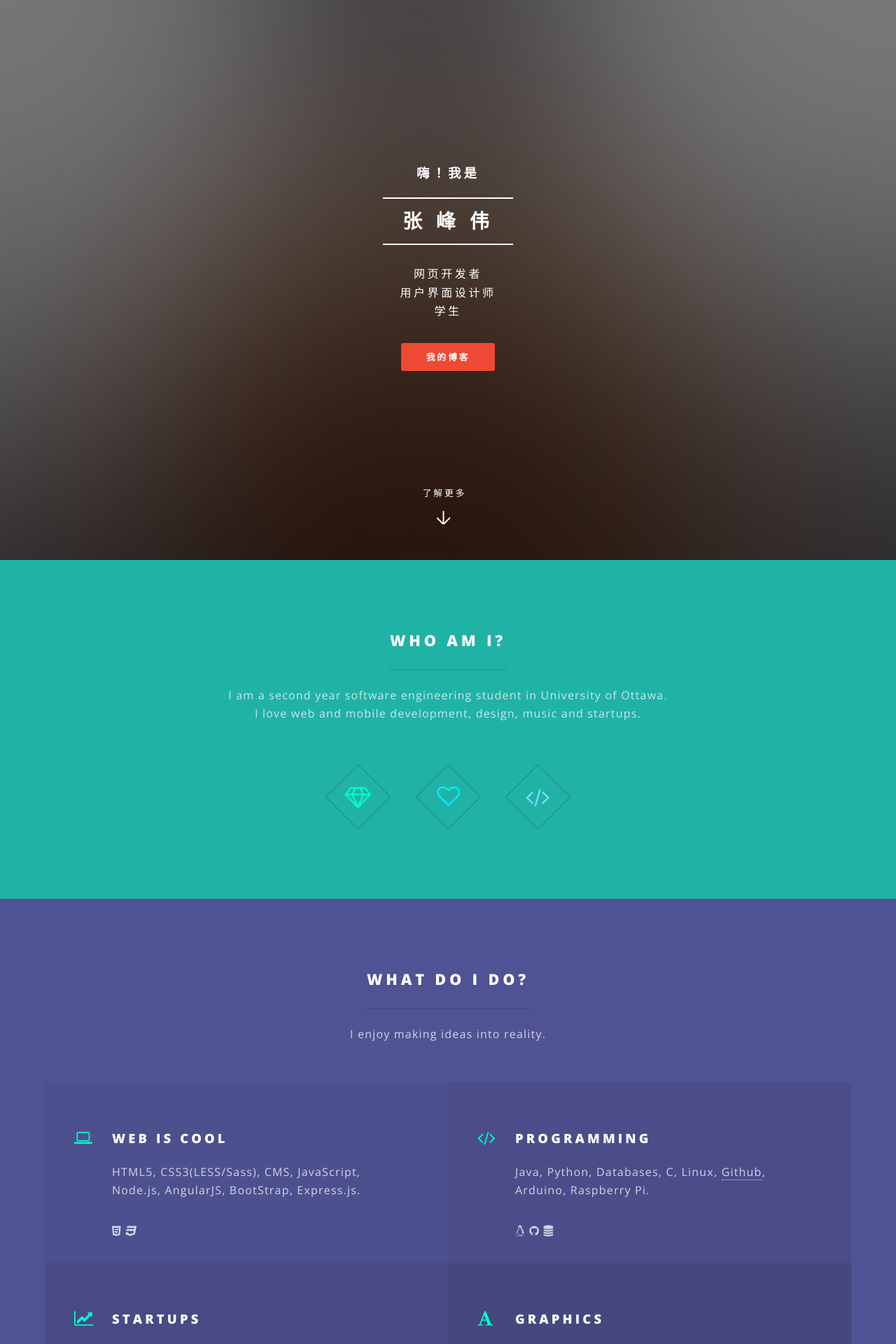
After one commit to JerryFZhang/Jerry.work, a PHP site: page /index-zh.php in a window 1280 px wide. The commit adds this page. Shown: the top 1920 px of the page at 70% size. Run offline with PHP 8.4, Linux system fonts and the light colour scheme.

Commit message:
Setting up multilingualism

```diff
--- /dev/null
+++ b/home-zh.html
@@ -0,0 +1,157 @@
+<!DOCTYPE HTML>
+<html>
+
+<head>
+    <title>张峰伟</title>
+    <meta charset="utf-8" />
+    <meta name="viewport" content="width=device-width, initial-scale=1" />
+    <!--[if lte IE 8]><script src="assets/js/ie/html5shiv.js"></script><![endif]-->
+    <link rel="stylesheet" href="assets/css/main.css" />
+    <!--[if lte IE 8]><link rel="stylesheet" href="assets/css/ie8.css" /><![endif]-->
+    <!--[if lte IE 9]><link rel="stylesheet" href="assets/css/ie9.css" /><![endif]-->
+</head>
+
+<body class="landing">
+
+    <!-- Page Wrapper -->
+    <div id="page-wrapper">
+        <!-- Banner -->
+        <section id="banner">
+            <div class="inner">
+                <h3> 嗨！我是</h3>
+                <h2>张 峰 伟</h2>
+                <p>网页开发者
+                    <br>用户界面设计师
+                    <br>学生</p>
+                <ul class="actions">
+                    <li><a href="http://zh.realisticfuturism.com" class="button special">我的博客</a></li>
+                </ul>
+            </div>
+            <a href="#one" class="more scrolly">了解更多</a>
+        </section>
+
+        <!-- One -->
+        <section id="one" class="wrapper style1 special">
+            <div class="inner">
+                <header class="major">
+                    <h2>Who am I?<br /></h2>
+                    <p>I am a second year software engineering student in University of Ottawa.
+                        <br> I love web and mobile development, design, music and startups.</p>
+                </header>
+                <ul class="icons major">
+                    <li><span class="icon fa-diamond major style1"><span class="label">Lorem</span></span>
+                    </li>
+                    <li><span class="icon fa-heart-o major style2"><span class="label">Ipsum</span></span>
+                    </li>
+                    <li><span class="icon fa-code major style3"><span class="label">Dolor</span></span>
+                    </li>
+                </ul>
+            </div>
+        </section>
+
+
+
+        <!-- Three -->
+        <section id="three" class="wrapper style3 special">
+            <div class="inner">
+                <header class="major">
+                    <h2>What do I do?</h2>
+                    <p>I enjoy making ideas into reality.</p>
+                </header>
+                <ul class="features">
+                    <li class="icon fa-laptop">
+                        <h3>Web is cool</h3>
+                        <p>HTML5, CSS3(LESS/Sass), CMS, JavaScript, Node.js, AngularJS, BootStrap, Express.js.</p>
+                        <span class="icon fa-html5"></span> <span class="icon fa-css3"></span>
+                        <li class="icon fa-code">
+                            <h3>Programming</h3>
+                            <p>Java, Python, Databases, C, Linux, <a href="http://github.com/zhang96">Github</a>, Arduino, Raspberry Pi.</p>
+                            <span class="icon fa-linux"></span> <span class="icon fa-github"></span> <span class="icon fa-database"></span>
+                        </li>
+                        <li class="icon fa-line-chart">
+                            <h3>Startups</h3>
+                            <p>Product Developement, Fast-prototyping, Lean-startup and <a href="http://indoornav.co">Co-founder</a>! </p>
+                            <span class="icon fa-file-text-o"></span> <span class="icon fa-pie-chart"></span>
+                            <li class="icon fa-font">
+                                <h3>Graphics</h3>
+                                <p>Interface Design, Color Theory, Typography, Photography, Sketch 3 for Mac.</p>
+                                <span class="icon fa-newspaper-o"></span> <span class="icon fa-image"></span>
+                            </li>
+                            <li class="icon fa-music">
+                                <h3>Music</h3>
+                                <p>Guitar, piano, vocal, on-stage, songwriting, production.</p>
+                                <span class="icon fa-soundcloud"></span> <span class="icon fa-microphone"></span>
+                            </li>
+
+                            <li class="icon fa-search">
+                                <h3>Student</h3>
+                                <p>Being in school is not about the degree, it is about making things happen.</p>
+                                <span class="icon fa-book"></span> <span class="icon fa-keyboard-o"></span>
+                            </li>
+                </ul>
+            </div>
+        </section>
+        <!-- CTA -->
+        <section align="center" class="wrapper style5">
+            <div class="inner">
+                <header>
+                    <h2>Find me social media!</h2>
+                    <p>I will be posting cool stuff, not cat pictures.</p>
+                </header>
+                <ul class="icons">
+                    <li><a href="http://linkedin.com/in/zhang96" class="icon fa-linkedin"><span class="label">Linkedin</span></a></li>
+                    <li><a href="http://twitter.com/fengwei_ca" class="icon fa-twitter"><span class="label">Twitter</span></a></li>
+                    <li><a href="http://github.com/zhang96" class="icon fa-github"><span class="label">Github</span></a></li>
+                    <li><a href="http://facebook.com/fengwei.ca" class="icon fa-facebook"><span class="label">Facebook</span></a></li>
+                    <li><a href="https:/instagram.com/jerry_zfw/" class="icon fa-instagram"><span class="label">Instagram</span></a></li>
+                    <li><a href="https://500px.com/zhang96" class="icon fa-500px"><span class="label">500px</span></a></li>
+                    <li><a href="https://dribbble.com/zhang96" class="icon fa-dribbble"><span class="label">Dribbble</span></a></li>
+                    <li><a href="https://getpocket.com/@zhang96" class="icon fa-get-pocket"><span class="label">Pocket</span></a></li>
+                    <li><a href="https://medium.com/@zhang96" class="icon fa-medium"><span class="label">Medium</span></a></li>
+                    <li><a href="https://soundcloud.com/zhang96" class="icon fa-soundcloud"><span class="label">Soundcloud</span></a></li>
+                    <li><a href="mailto:jerry.fengwei@gmail.com ?Subject=Hello%20from%20fengwei.ca" class="icon fa-envelope-o"><span class="label">Email</span></a></li>
+
+                </ul>
+            </div>
+        </section>
+
+        <!-- Footer -->
+        <footer id="footer">
+            <ul class="copyright">
+                <li>&copy; fengwei.ca</li>
+                <li>Design: <a href="http://html5up.net">HTML5 UP</a> & Fengwei Zhang</li>
+                <li class="icon fa-hand-o-up"><a href="#">Back to top</a>
+                </li>
+            </ul>
+        </footer>
+    </div>
+
+    <!-- Scripts -->
+    <script src="assets/js/jquery.min.js"></script>
+    <script src="assets/js/jquery.scrollex.min.js"></script>
+    <script src="assets/js/jquery.scrolly.min.js"></script>
+    <script src="assets/js/skel.min.js"></script>
+    <script src="assets/js/util.js"></script>
+    <!--[if lte IE 8]><script src="assets/js/ie/respond.min.js"></script><![endif]-->
+    <script src="assets/js/main.js"></script>
+    <!-- Google Analytics -->
+    <script>
+        (function (i, s, o, g, r, a, m) {
+            i['GoogleAnalyticsObject'] = r;
+            i[r] = i[r] || function () {
+                (i[r].q = i[r].q || []).push(arguments)
+            }, i[r].l = 1 * new Date();
+            a = s.createElement(o)
+                , m = s.getElementsByTagName(o)[0];
+            a.async = 1;
+            a.src = g;
+            m.parentNode.insertBefore(a, m)
+        })(window, document, 'script', 'https://www.google-analytics.com/analytics.js', 'ga');
+
+        ga('create', 'UA-76703084-1', 'auto');
+        ga('send', 'pageview');
+    </script>
+
+</body>
+
+</html>
--- /dev/null
+++ b/index-en.php
@@ -0,0 +1 @@
+<?php include_once("home-en.html"); ?>
--- /dev/null
+++ b/index-zh.php
@@ -0,0 +1 @@
+<?php include_once("home-zh.html"); ?>
```
Also changed, not shown: index.php (+22 -1 lines), home-en.html (renamed from home.html).
